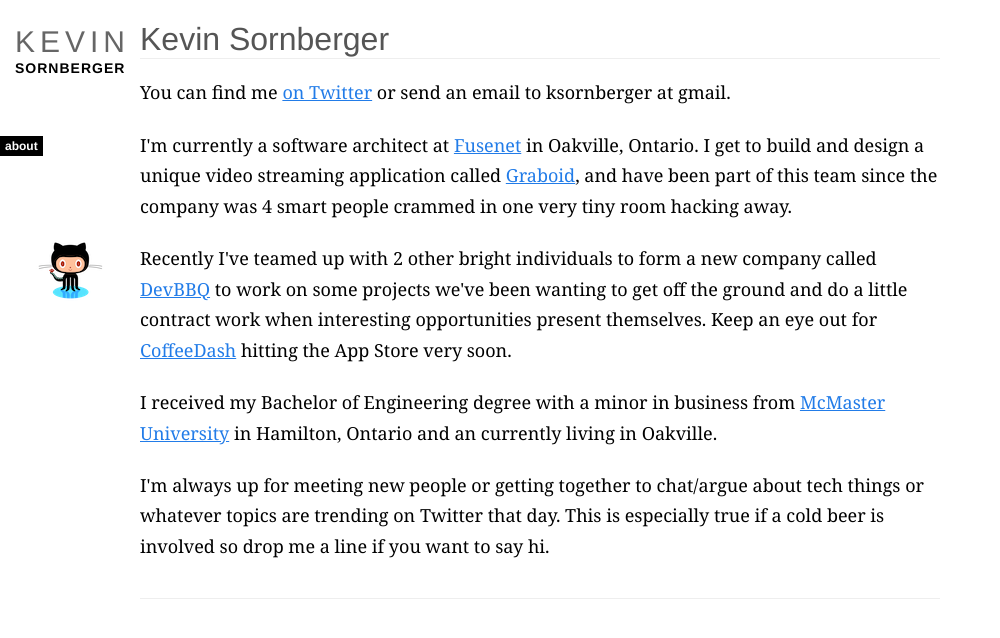
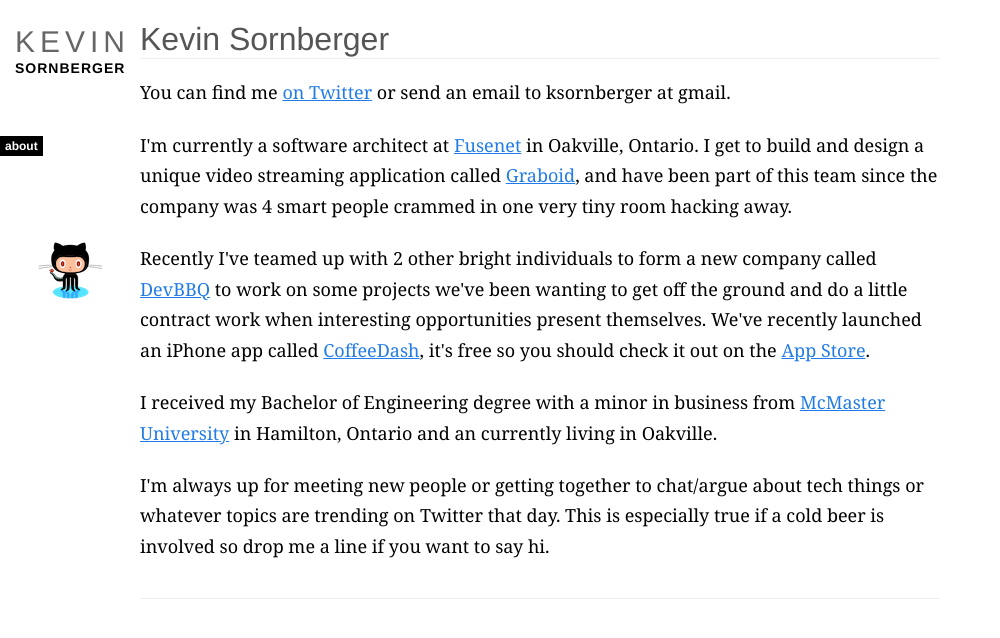
Before and after one commit to ksornberger/ksornberger.github.com, a Jekyll site: the page built from about.html, in a window 1280 px wide. Shown: the top 638 px of the page, without its empty margins (0-1000 px from the left). Built offline with Jekyll 4.4.1, drawn with Linux system fonts in a browser that asks for light colours; Markdown is read by kramdown in place of the engine named in the settings.

Commit message:
Updating the about me page. CoffeeDash is now released

```diff
--- a/about.html
+++ b/about.html
@@ -12,7 +12,7 @@ title: "About Me: Kevin Sornberger"
 
 		<p>I'm currently a software architect at <a href="http://www.fusenet.ca">Fusenet</a> in Oakville, Ontario. I get to build and design a unique video streaming application called <a href="http://www.graboid.com">Graboid</a>, and have been part of this team since the company was 4 smart people crammed in one very tiny room hacking away.</p>
 
-		<p>Recently I've teamed up with 2 other bright individuals to form a new company called <a href="http://www.devbbq.com">DevBBQ</a> to work on some projects we've been wanting to get off the ground and do a little contract work when interesting opportunities present themselves. Keep an eye out for <a href="http://www.coffeedash.com">CoffeeDash</a> hitting the App Store very soon.</p>
+		<p>Recently I've teamed up with 2 other bright individuals to form a new company called <a href="http://www.devbbq.com">DevBBQ</a> to work on some projects we've been wanting to get off the ground and do a little contract work when interesting opportunities present themselves. We've recently launched an iPhone app called <a href="http://www.coffeedash.com">CoffeeDash</a>, it's free so you should check it out on the <a href="http://itunes.apple.com/us/app/coffeedash/id419907913?mt=8&ls=1">App Store</a>.</p>
 
 		<p>I received my Bachelor of Engineering degree with a minor in business from <a href="http://www.mcmaster.ca">McMaster University</a> in Hamilton, Ontario and an currently living in Oakville.</p>
 
```
